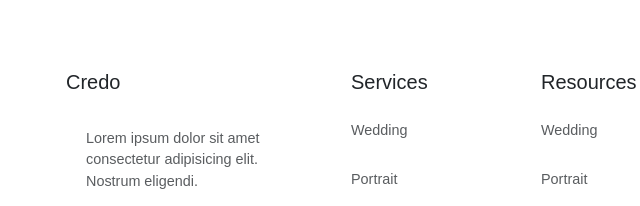
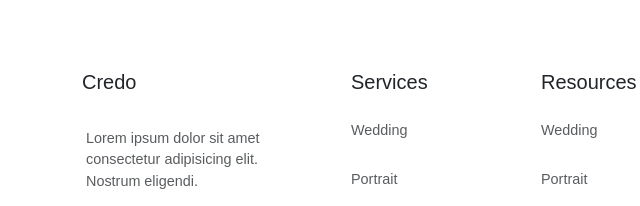
Before and after one commit to Ehtasham656/Test-Project-4, a plain HTML site: page index.html in a window 1280 px wide. Shown: the part 4705-4911 px from the top of the page, 16-656 px from the left. Drawn offline with nearby package versions, Linux system fonts and the light colour scheme.

Commit message:
Updating footer

```diff
--- a/index.html
+++ b/index.html
@@ -396,7 +396,7 @@ data-bs-ride="carousel"
       <div class="container">
         <div class="row">
           <div class="col-12 col-md-3 mb-3">
-            <h5>Credo</h5>
+            <h5 class="ms-3" >Credo</h5>
             <ul class="nav flex-column mt-4">
               <li class="nav-item mb-2 footer-item">
                 <a href="#" class="nav-link p-0 text-body-secondary">
```
